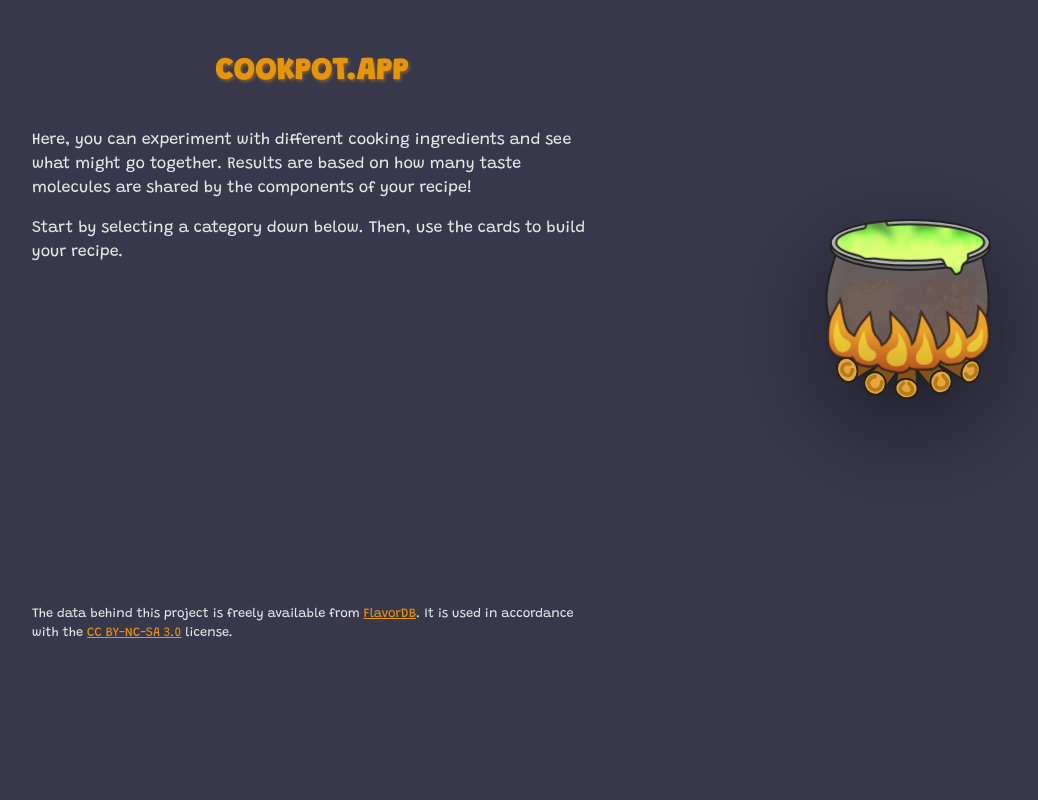
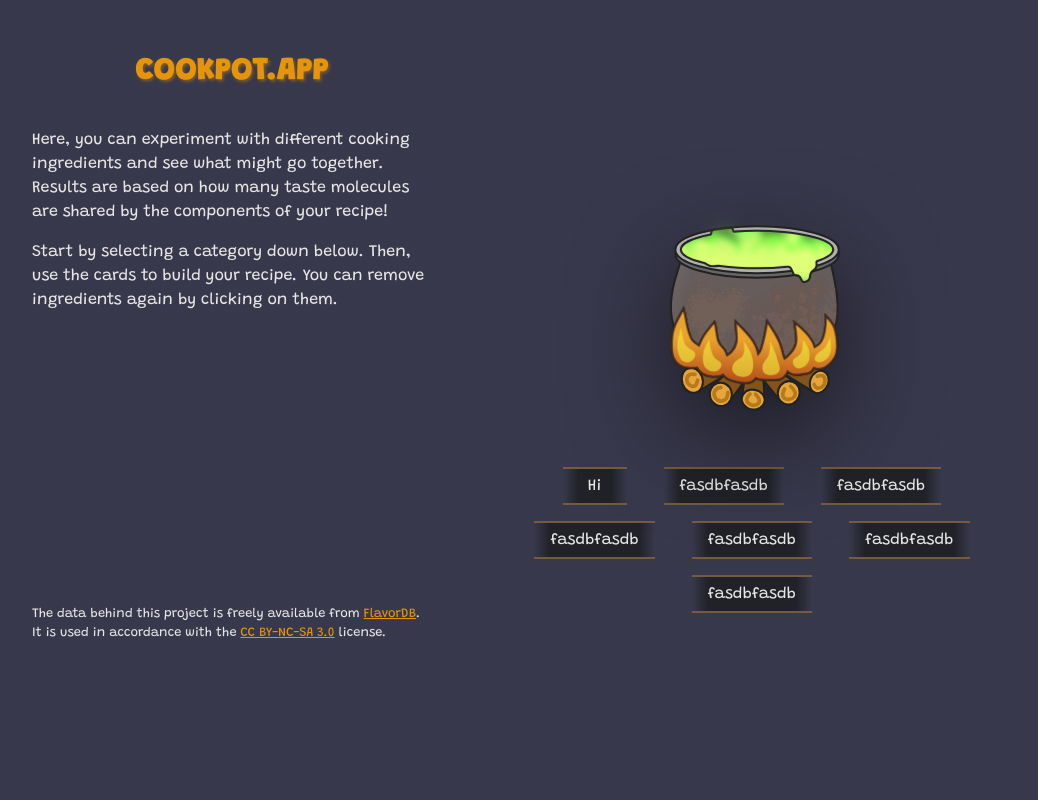
Before and after one commit to yrd/wizard-kitchen, a Django app: template cookpot/templates/index.html in a window 1280 px wide. Shown: the whole page, without its empty margins (8-1046 px from the left). Run offline with Django 3.2, Linux system fonts and the light colour scheme; the template is opened without the code that fills it, so the values that code supplies are empty; style sheets or scripts are compiled from the project's sources.

Commit message:
Add styles for selected ingredients view

```diff
--- a/cookpot/static/main.scss
+++ b/cookpot/static/main.scss
@@ -53,9 +53,9 @@
 
 .Container {
   display: grid;
-  grid-template: "header results" 1fr
-		"footer results" auto
-    "cards cards" auto / 40rem 1fr;
+  grid-template: "header info results" 1fr
+		"footer info results" auto
+    "cards cards cards" auto / 30rem 1fr 40rem;
   gap: var(--gap-l);
   height: 100vh;
 
@@ -63,8 +63,8 @@
     grid-area: header;
   }
 
-  > .Results {
-    grid-area: results;
+  > .Cauldron {
+    grid-area: info;
   }
 
   > .Cards {
@@ -364,13 +364,12 @@
  */
 
 .Cauldron {
-	display: inline-block;
-	margin: 0 auto;
-
 	--hue: 100;
+	max-inline-size: 50rem;
+	place-self: start center;
 
 	> svg {
-		block-size: 50vh;
+		inline-size: 60vmin;
 		filter: drop-shadow(0rem 2rem 3rem hsla(0, 0%, 0%, 0.5));
 
 		%Outline {
@@ -581,3 +580,38 @@
 		}
 	}
 }
+
+/**
+ * Selected ingredient list
+ */
+
+.SelectedIngredients {
+	margin: var(--gap-l) 0;
+	padding: 0;
+	list-style: none;
+	text-align: center;
+
+	> li {
+		display: inline-block;
+		margin: var(--gap-xs) var(--gap-s);
+
+		> button {
+			display: inline-block;
+			min-inline-size: 4rem;
+			border-block: 0.15rem solid #755b3f;
+			border-inline: none;
+			padding-inline: var(--gap-s);
+			line-height: 2rem;
+			background-image:linear-gradient(to right, transparent 0%, #202228 var(--gap-s), #202228 calc(100% - var(--gap-s)), transparent 100%);
+			background-color: transparent;
+			color: inherit;
+			cursor: pointer;
+			transition: border-color var(--subtle-motion), background-color var(--subtle-motion);
+
+			&:hover {
+				border-color: #e8c682;
+				background-color: #202228;
+			}
+		}
+	}
+}
--- a/cookpot/templates/index.html
+++ b/cookpot/templates/index.html
@@ -11,10 +11,10 @@
 			<p>
 				Start by selecting a category down below.
 				Then, use the cards to build your recipe.
+				You can remove ingredients again by clicking on them.
 			</p>
 		</header>
 
-		<div class="Results">
 		<div class="Cauldron">
 			<svg viewBox="0 0 370.4167 317.5" xmlns:xlink="http://www.w3.org/1999/xlink" xmlns="http://www.w3.org/2000/svg">
 				<defs>
@@ -104,7 +104,30 @@
 					<path d="M145.0606 191.863c-5.7267-12.8836-11.4535-25.7676-21.373-32.9713-9.9195-7.2038-24.0312-8.7269-34.5503-4.1223-10.519 4.6047-17.4445 15.3366-24.2014 32.1068-6.7568 16.7702-13.3446 39.5773-19.9324 62.3847" />
 				</g>
 			</svg>
-			</div>
+
+			<ul class="SelectedIngredients">
+				<li>
+					<button>Hi</button>
+				</li>
+				<li>
+					<button>fasdbfasdb</button>
+				</li>
+				<li>
+					<button>fasdbfasdb</button>
+				</li>
+				<li>
+					<button>fasdbfasdb</button>
+				</li>
+				<li>
+					<button>fasdbfasdb</button>
+				</li>
+				<li>
+					<button>fasdbfasdb</button>
+				</li>
+				<li>
+					<button>fasdbfasdb</button>
+				</li>
+			</ul>
 		</div>
 
 		<div class="Cards">
@@ -130,10 +153,6 @@
 
 
 	<script type="text/javascript">
-
-
-		function
-
 		document.querySelectorAll("input[name=selectedsection]").forEach((selectedSectionInput) => {
 			selectedSectionInput.addEventListener("input", () => {
 				if (!selectedSectionInput.checked) {
```
Lines whose indentation alone changed are shown as unchanged.
